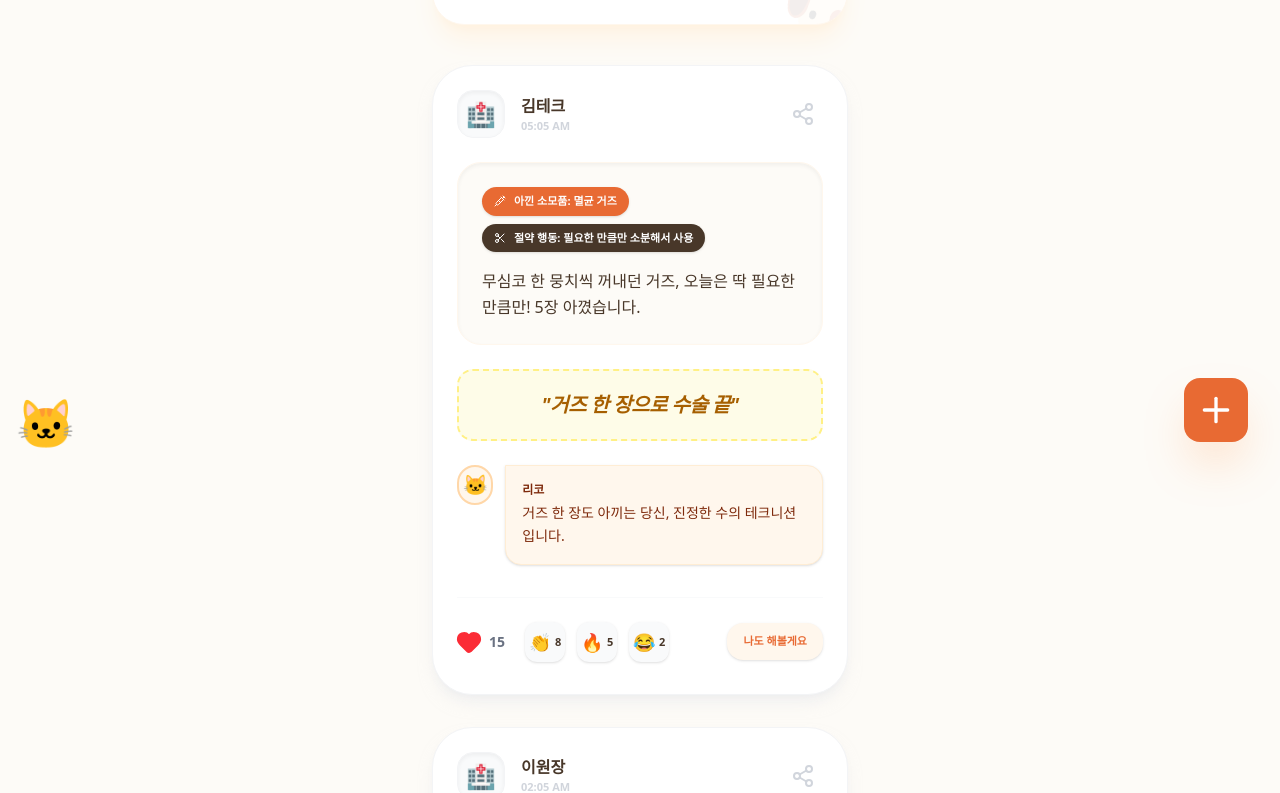
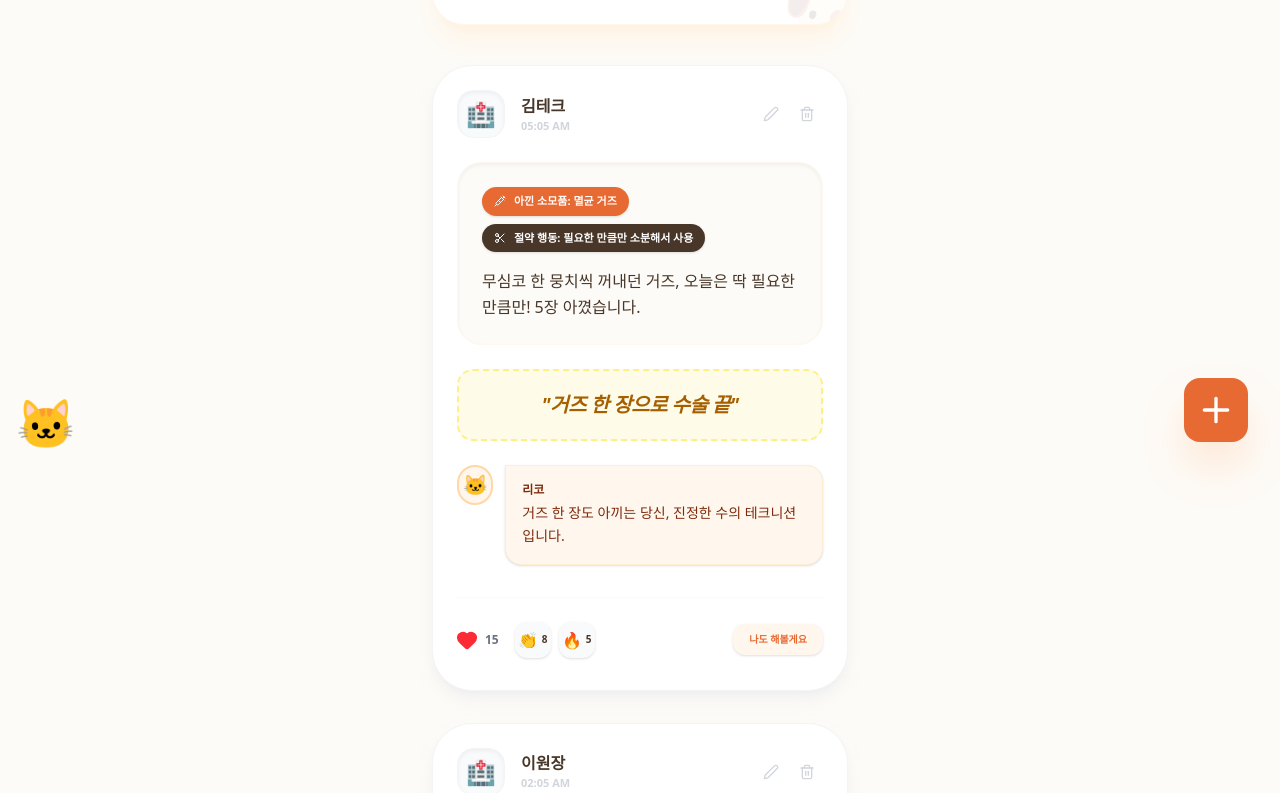
Before and after one commit to mixnario/grn, a React (Vite) app: page / in a window 1280 px wide. Shown: the part 326-1119 px from the top of the page. Built offline with nearby package versions, Linux system fonts and the light colour scheme.

Commit message:
Add files via upload

```diff
--- a/src/App.tsx
+++ b/src/App.tsx
@@ -20,7 +20,10 @@ import {
   RefreshCw,
   Stethoscope,
   Scissors,
-  Syringe
+  Syringe,
+  MoreVertical,
+  Edit2,
+  Trash2
 } from 'lucide-react';
 import { motion, AnimatePresence } from 'motion/react';
 
@@ -201,21 +204,40 @@ export default function App() {
 
   const fileInputRef = useRef<HTMLInputElement>(null);
 
+  const [editingPost, setEditingPost] = useState<Post | null>(null);
+  const [deletingPostId, setDeletingPostId] = useState<string | null>(null);
+
   const handleImageChange = (e: React.ChangeEvent<HTMLInputElement>) => {
     const file = e.target.files?.[0];
     if (file) {
-      setNewPost({ ...newPost, image: file });
-      setPreviewUrl(URL.createObjectURL(file));
+      if (editingPost) {
+        setEditingPost({ ...editingPost, imageUrl: URL.createObjectURL(file) });
+      } else {
+        setNewPost({ ...newPost, image: file });
+        setPreviewUrl(URL.createObjectURL(file));
+      }
     }
   };
 
   const generateMeme = () => {
     const randomMeme = MEME_TEMPLATES[Math.floor(Math.random() * MEME_TEMPLATES.length)];
-    setNewPost({ ...newPost, memeText: randomMeme });
+    if (editingPost) {
+      setEditingPost({ ...editingPost, memeText: randomMeme });
+    } else {
+      setNewPost({ ...newPost, memeText: randomMeme });
+    }
   };
 
   const handleSubmit = (e: React.FormEvent) => {
     e.preventDefault();
+
+    if (editingPost) {
+      setPosts(posts.map(p => p.id === editingPost.id ? editingPost : p));
+      setEditingPost(null);
+      setIsFormOpen(false);
+      return;
+    }
+
     if (!newPost.savedItem || !newPost.action) return;
 
     const randomChar: Character = Math.random() > 0.5 ? 'RICO' : 'BORI';
@@ -240,6 +262,16 @@ export default function App() {
     setIsFormOpen(false);
     setNewPost({ savedItem: '', action: '', message: '', image: null, memeText: '' });
     setPreviewUrl(null);
+  };
+
+  const handleEdit = (post: Post) => {
+    setEditingPost(post);
+    setIsFormOpen(true);
+  };
+
+  const handleDelete = (id: string) => {
+    setPosts(posts.filter(p => p.id !== id));
+    setDeletingPostId(null);
   };
 
   const handleLike = (id: string) => {
@@ -330,9 +362,22 @@ export default function App() {
                       </p>
                     </div>
                   </div>
-                  <button className="p-2 text-gray-300 hover:text-[#E86A33] transition-colors">
-                    <Share2 className="w-6 h-6" />
-                  </button>
+                  <div className="flex items-center gap-1">
+                    <button
+                      onClick={() => handleEdit(post)}
+                      className="p-2 text-gray-300 hover:text-blue-500 transition-colors"
+                      title="수정"
+                    >
+                      <Edit2 className="w-4 h-4" />
+                    </button>
+                    <button
+                      onClick={() => setDeletingPostId(post.id)}
+                      className="p-2 text-gray-300 hover:text-red-500 transition-colors"
+                      title="삭제"
+                    >
+                      <Trash2 className="w-4 h-4" />
+                    </button>
+                  </div>
                 </div>
 
                 {/* Post Content */}
@@ -380,37 +425,31 @@ export default function App() {
                   />
 
                   {/* Interactions */}
-                  <div className="mt-8 pt-6 border-t border-gray-50 flex items-center justify-between">
-                    <div className="flex items-center gap-5">
+                  <div className="mt-8 pt-6 border-t border-gray-50 flex flex-col sm:flex-row items-center justify-between gap-4">
+                    <div className="flex items-center justify-between w-full sm:w-auto gap-4">
                       <button
                         onClick={() => handleLike(post.id)}
                         className="flex items-center gap-2 group"
                       >
-                        <Heart className={`w-6 h-6 transition-all duration-300 ${post.likes > 0 ? 'fill-red-500 text-red-500 scale-110' : 'text-gray-300 group-hover:text-red-500 group-hover:scale-110'}`} />
-                        <span className="text-sm font-black text-gray-500">{post.likes}</span>
+                        <Heart className={`w-5 h-5 transition-all duration-300 ${post.likes > 0 ? 'fill-red-500 text-red-500 scale-110' : 'text-gray-300 group-hover:text-red-500 group-hover:scale-110'}`} />
+                        <span className="text-xs font-black text-gray-500">{post.likes}</span>
                       </button>
-                      <div className="flex items-center gap-3">
+                      <div className="flex items-center gap-2">
                         <button
                           onClick={() => handleReaction(post.id, 'clap')}
-                          className="w-10 h-10 rounded-xl bg-gray-50 flex items-center justify-center hover:bg-orange-50 transition-all hover:-translate-y-1 text-lg shadow-sm"
+                          className="w-9 h-9 rounded-xl bg-gray-50 flex items-center justify-center hover:bg-orange-50 transition-all text-base shadow-sm"
                         >
-                          👏 <span className="ml-1 text-[11px] font-black">{post.reactions.clap}</span>
+                          👏 <span className="ml-1 text-[10px] font-black">{post.reactions.clap}</span>
                         </button>
                         <button
                           onClick={() => handleReaction(post.id, 'fire')}
-                          className="w-10 h-10 rounded-xl bg-gray-50 flex items-center justify-center hover:bg-orange-50 transition-all hover:-translate-y-1 text-lg shadow-sm"
+                          className="w-9 h-9 rounded-xl bg-gray-50 flex items-center justify-center hover:bg-orange-50 transition-all text-base shadow-sm"
                         >
-                          🔥 <span className="ml-1 text-[11px] font-black">{post.reactions.fire}</span>
-                        </button>
-                        <button
-                          onClick={() => handleReaction(post.id, 'laugh')}
-                          className="w-10 h-10 rounded-xl bg-gray-50 flex items-center justify-center hover:bg-orange-50 transition-all hover:-translate-y-1 text-lg shadow-sm"
-                        >
-                          😂 <span className="ml-1 text-[11px] font-black">{post.reactions.laugh}</span>
+                          🔥 <span className="ml-1 text-[10px] font-black">{post.reactions.fire}</span>
                         </button>
                       </div>
                     </div>
-                    <button className="text-[11px] font-black text-[#E86A33] bg-orange-50 px-4 py-2.5 rounded-2xl hover:bg-orange-100 transition-all active:scale-95 shadow-sm">
+                    <button className="w-full sm:w-auto text-[10px] font-black text-[#E86A33] bg-orange-50 px-4 py-2 rounded-xl hover:bg-orange-100 transition-all active:scale-95 shadow-sm">
                       나도 해볼게요
                     </button>
                   </div>
@@ -451,9 +490,15 @@ export default function App() {
               <div className="flex items-center justify-between mb-8">
                 <div className="flex items-center gap-3">
                   <span className="text-4xl">{BORI_EMOJI}</span>
-                  <h2 className="text-2xl font-black">절약 인증하기 ✍️</h2>
+                  <h2 className="text-2xl font-black">{editingPost ? '인증 수정하기 ✏️' : '절약 인증하기 ✍️'}</h2>
                 </div>
-                <button onClick={() => setIsFormOpen(false)} className="p-3 hover:bg-gray-100 rounded-2xl transition-colors">
+                <button
+                  onClick={() => {
+                    setIsFormOpen(false);
+                    setEditingPost(null);
+                  }}
+                  className="p-3 hover:bg-gray-100 rounded-2xl transition-colors"
+                >
                   <X className="w-7 h-7" />
                 </button>
               </div>
@@ -465,8 +510,11 @@ export default function App() {
                     type="text"
                     placeholder="예: 거즈, 알코올 솜, 테이프 등"
                     className="w-full px-5 py-4 rounded-2xl bg-gray-50 border-2 border-transparent focus:border-[#E86A33] focus:bg-white transition-all outline-none font-bold"
-                    value={newPost.savedItem}
-                    onChange={(e) => setNewPost({ ...newPost, savedItem: e.target.value })}
+                    value={editingPost ? editingPost.savedItem : newPost.savedItem}
+                    onChange={(e) => {
+                      if (editingPost) setEditingPost({ ...editingPost, savedItem: e.target.value });
+                      else setNewPost({ ...newPost, savedItem: e.target.value });
+                    }}
                     required
                   />
                 </div>
@@ -477,8 +525,11 @@ export default function App() {
                     type="text"
                     placeholder="예: 필요한 만큼만 소분, 재활용 등"
                     className="w-full px-5 py-4 rounded-2xl bg-gray-50 border-2 border-transparent focus:border-[#E86A33] focus:bg-white transition-all outline-none font-bold"
-                    value={newPost.action}
-                    onChange={(e) => setNewPost({ ...newPost, action: e.target.value })}
+                    value={editingPost ? editingPost.action : newPost.action}
+                    onChange={(e) => {
+                      if (editingPost) setEditingPost({ ...editingPost, action: e.target.value });
+                      else setNewPost({ ...newPost, action: e.target.value });
+                    }}
                     required
                   />
                 </div>
@@ -488,8 +539,11 @@ export default function App() {
                   <textarea
                     placeholder="동료들에게 절약 팁을 공유해주세요!"
                     className="w-full px-5 py-4 rounded-2xl bg-gray-50 border-2 border-transparent focus:border-[#E86A33] focus:bg-white transition-all outline-none font-bold h-28 resize-none"
-                    value={newPost.message}
-                    onChange={(e) => setNewPost({ ...newPost, message: e.target.value })}
+                    value={editingPost ? editingPost.message : newPost.message}
+                    onChange={(e) => {
+                      if (editingPost) setEditingPost({ ...editingPost, message: e.target.value });
+                      else setNewPost({ ...newPost, message: e.target.value });
+                    }}
                   />
                 </div>
 
@@ -503,14 +557,20 @@ export default function App() {
                     <RefreshCw className="w-5 h-5" />
                     랜덤 절약 밈 생성 🔥
                   </button>
-                  {newPost.memeText && (
+                  {(editingPost?.memeText || newPost.memeText) && (
                     <motion.div
                       initial={{ opacity: 0, x: -20 }}
                       animate={{ opacity: 1, x: 0 }}
                       className="bg-yellow-50 px-5 py-3 rounded-2xl border border-yellow-100 flex items-center justify-between"
                     >
-                      <span className="text-xs font-black italic text-yellow-700">"{newPost.memeText}"</span>
-                      <button onClick={() => setNewPost({ ...newPost, memeText: '' })} className="text-yellow-600 p-1">
+                      <span className="text-xs font-black italic text-yellow-700">"{editingPost ? editingPost.memeText : newPost.memeText}"</span>
+                      <button
+                        onClick={() => {
+                          if (editingPost) setEditingPost({ ...editingPost, memeText: '' });
+                          else setNewPost({ ...newPost, memeText: '' });
+                        }}
+                        className="text-yellow-600 p-1"
+                      >
                         <X className="w-4 h-4" />
                       </button>
                     </motion.div>
@@ -534,11 +594,14 @@ export default function App() {
                     accept="image/*"
                     onChange={handleImageChange}
                   />
-                  {previewUrl && (
+                  {(editingPost?.imageUrl || previewUrl) && (
                     <div className="relative w-16 h-16 rounded-2xl overflow-hidden border-2 border-orange-100 shadow-md">
-                      <img src={previewUrl} alt="미리보기" className="w-full h-full object-cover" />
+                      <img src={editingPost ? editingPost.imageUrl : previewUrl!} alt="미리보기" className="w-full h-full object-cover" />
                       <button
-                        onClick={() => { setPreviewUrl(null); setNewPost({ ...newPost, image: null }); }}
+                        onClick={() => {
+                          if (editingPost) setEditingPost({ ...editingPost, imageUrl: undefined });
+                          else { setPreviewUrl(null); setNewPost({ ...newPost, image: null }); }
+                        }}
                         className="absolute top-0 right-0 bg-black/50 text-white p-1"
                       >
                         <X className="w-4 h-4" />
@@ -551,9 +614,50 @@ export default function App() {
                   type="submit"
                   className="w-full py-5 bg-[#E86A33] text-white font-black text-lg rounded-[2rem] shadow-xl shadow-orange-500/20 hover:bg-[#d45a2a] transition-all active:scale-95 mt-4"
                 >
-                  인증 완료! 🚀
+                  {editingPost ? '수정 완료! ✨' : '인증 완료! 🚀'}
                 </button>
               </form>
+            </motion.div>
+          </div>
+        )}
+      </AnimatePresence>
+
+      {/* Delete Confirmation Modal */}
+      <AnimatePresence>
+        {deletingPostId && (
+          <div className="fixed inset-0 z-[60] flex items-center justify-center p-4">
+            <motion.div
+              initial={{ opacity: 0 }}
+              animate={{ opacity: 1 }}
+              exit={{ opacity: 0 }}
+              onClick={() => setDeletingPostId(null)}
+              className="absolute inset-0 bg-black/60 backdrop-blur-sm"
+            />
+            <motion.div
+              initial={{ scale: 0.9, opacity: 0 }}
+              animate={{ scale: 1, opacity: 1 }}
+              exit={{ scale: 0.9, opacity: 0 }}
+              className="relative bg-white rounded-[2rem] p-8 w-full max-w-xs text-center shadow-2xl"
+            >
+              <div className="w-16 h-16 bg-red-50 text-red-500 rounded-2xl flex items-center justify-center mx-auto mb-4">
+                <Trash2 className="w-8 h-8" />
+              </div>
+              <h3 className="text-xl font-black mb-2">게시글 삭제</h3>
+              <p className="text-sm text-gray-500 mb-8 font-medium">정말로 이 게시글을 삭제하시겠습니까? 삭제 후에는 복구할 수 없습니다.</p>
+              <div className="flex gap-3">
+                <button
+                  onClick={() => setDeletingPostId(null)}
+                  className="flex-1 py-3 bg-gray-100 text-gray-600 font-black rounded-xl hover:bg-gray-200 transition-all"
+                >
+                  취소
+                </button>
+                <button
+                  onClick={() => handleDelete(deletingPostId)}
+                  className="flex-1 py-3 bg-red-500 text-white font-black rounded-xl hover:bg-red-600 transition-all shadow-lg shadow-red-200"
+                >
+                  삭제
+                </button>
+              </div>
             </motion.div>
           </div>
         )}
```
